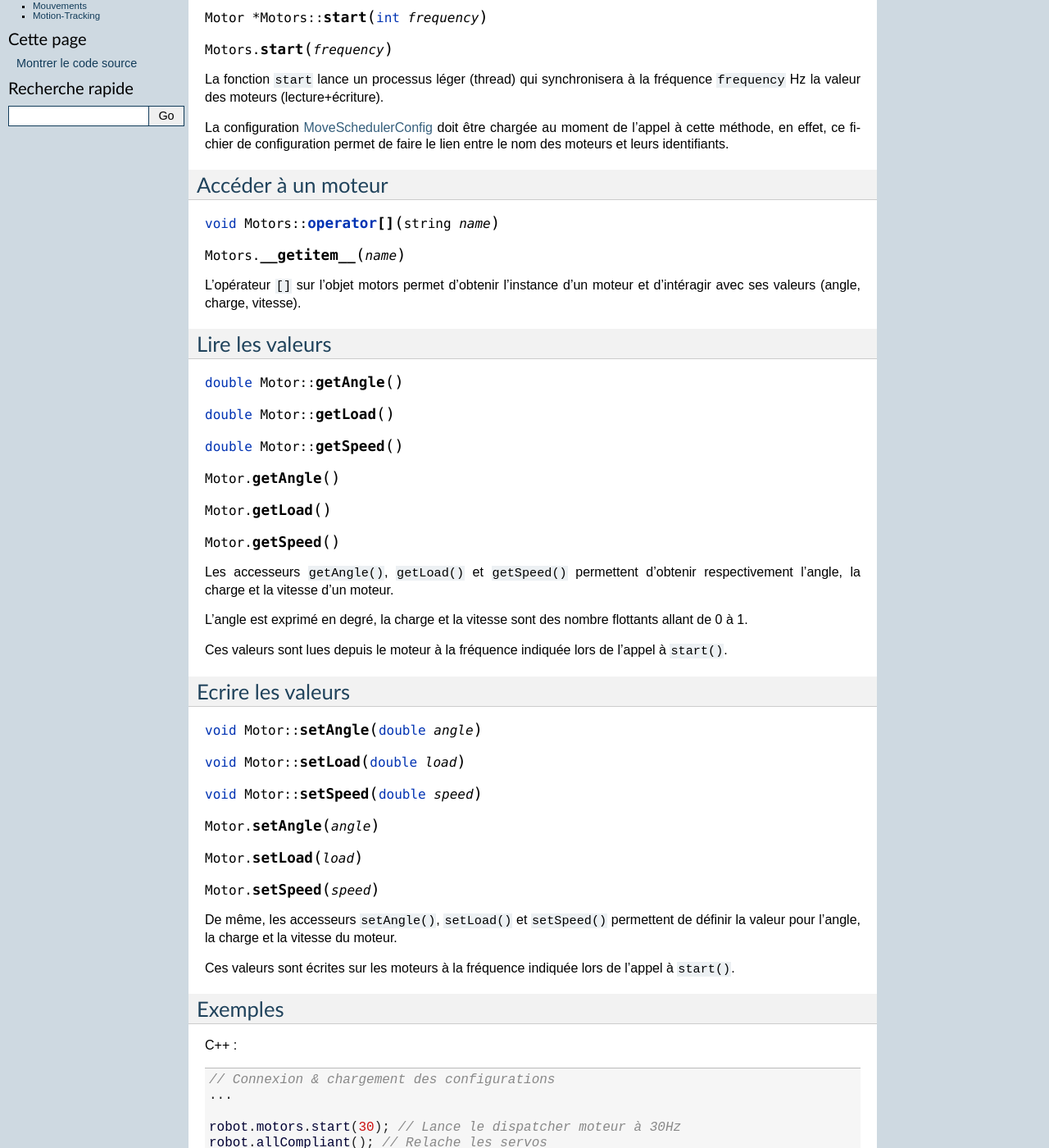
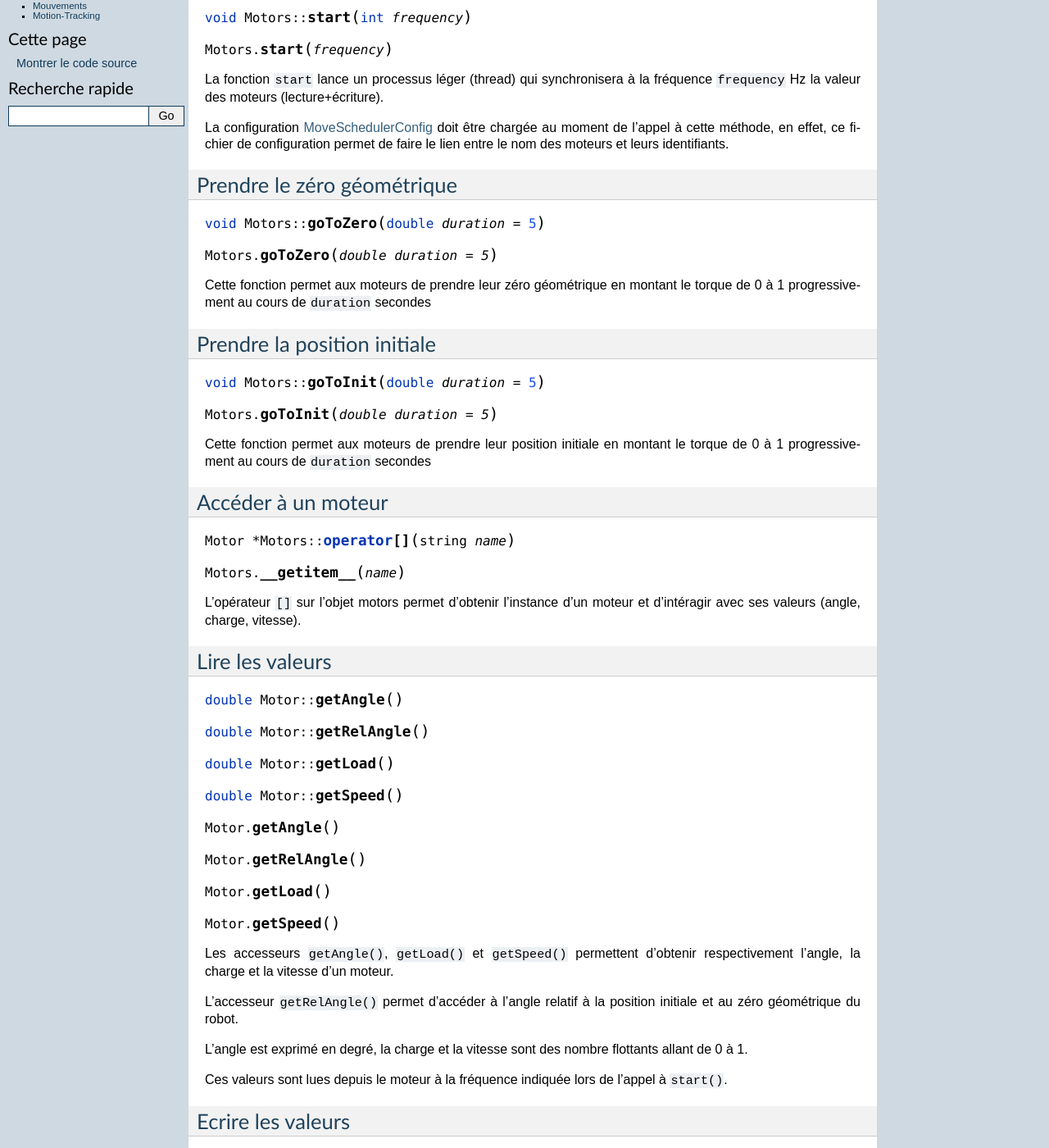
Before and after one commit to RhobanProject/Edu, a Sphinx documentation site: the page built from docs/source/sdk/moteurs.rst, in a window 1280 px wide and 1400 px high, scrolled down 308 px. Shown: the whole window at 82% size. Built offline with Sphinx 7.4.7, drawn with Linux system fonts in a browser that asks for light colours; pages that are not in the unit, such as notebooks, are missing from menus; the version number could not be read and is left out; some of the changed text lies outside the part shown.

Commit message:
[python] Ajout des angles relatifs et de goToInit & goToZero (fixes #17)

```diff
--- a/docs/source/sdk/moteurs.rst
+++ b/docs/source/sdk/moteurs.rst
@@ -18,7 +18,7 @@ Le nom des moteurs est indiqué dans `MoveSchedulerConfig` (cf :ref:`moves`).
 Lancement du dispatcher
 ~~~~~~~~~~~~~~~~~~~~~~~
 
-.. cpp:function:: Motor *Motors::start(int frequency)
+.. cpp:function:: void Motors::start(int frequency)
 
 .. py:function:: Motors.start(frequency)
 
@@ -29,10 +29,30 @@ La configuration :ref:`MoveSchedulerConfig <configurations>` doit être chargée
 l'appel à cette méthode, en effet, ce fichier de configuration permet de faire le lien entre
 le nom des moteurs et leurs identifiants.
 
+Prendre le zéro géométrique
+~~~~~~~~~~~~~~~~~~~~~~~~~~~
+
+.. cpp:function:: void Motors::goToZero(double duration = 5)
+
+.. py:function:: Motors.goToZero(double duration = 5)
+
+Cette fonction permet aux moteurs de prendre leur zéro géométrique en montant le torque de
+0 à 1 progressivement au cours de ``duration`` secondes
+
+Prendre la position initiale
+~~~~~~~~~~~~~~~~~~~~~~~~~~~~
+
+.. cpp:function:: void Motors::goToInit(double duration = 5)
+
+.. py:function:: Motors.goToInit(double duration = 5)
+
+Cette fonction permet aux moteurs de prendre leur position initiale en montant le torque de
+0 à 1 progressivement au cours de ``duration`` secondes
+
 Accéder à un moteur
 ~~~~~~~~~~~~~~~~~~~
 
-.. cpp:function:: void Motors::operator[](string name)
+.. cpp:function:: Motor *Motors::operator[](string name)
 
 .. py:function:: Motors.__getitem__(name)
 
@@ -43,15 +63,20 @@ Lire les valeurs
 ~~~~~~~~~~~~~~~~
 
 .. cpp:function:: double Motor::getAngle()
+.. cpp:function:: double Motor::getRelAngle()
 .. cpp:function:: double Motor::getLoad()
 .. cpp:function:: double Motor::getSpeed()
 
 .. py:function:: Motor.getAngle()
+.. py:function:: Motor.getRelAngle()
 .. py:function:: Motor.getLoad()
 .. py:function:: Motor.getSpeed()
 
 Les accesseurs ``getAngle()``, ``getLoad()`` et ``getSpeed()`` permettent d'obtenir respectivement
 l'angle, la charge et la vitesse d'un moteur.
+
+L'accesseur ``getRelAngle()`` permet d'accéder à l'angle relatif à la position initiale et
+au zéro géométrique du robot.
 
 L'angle est exprimé en degré, la charge et la vitesse sont des nombre flottants allant de 0 à 1.
 
@@ -61,15 +86,20 @@ Ecrire les valeurs
 ~~~~~~~~~~~~~~~~~~
 
 .. cpp:function:: void Motor::setAngle(double angle)
+.. cpp:function:: void Motor::setRelAngle(double angle)
 .. cpp:function:: void Motor::setLoad(double load)
 .. cpp:function:: void Motor::setSpeed(double speed)
 
 .. py:function:: Motor.setAngle(angle)
+.. py:function:: Motor.setRelAngle(angle)
 .. py:function:: Motor.setLoad(load)
 .. py:function:: Motor.setSpeed(speed)
 
 De même, les accesseurs ``setAngle()``, ``setLoad()`` et ``setSpeed()`` permettent de définir
 la valeur pour l'angle, la charge et la vitesse du moteur.
+
+L'accesseur ``setRelAngle()`` permet de définir un angle relatif à la position initiale et au
+zéro géométrique du robot.
 
 Ces valeurs sont écrites sur les moteurs à la fréquence indiquée lors de l'appel à ``start()``.
 
```
